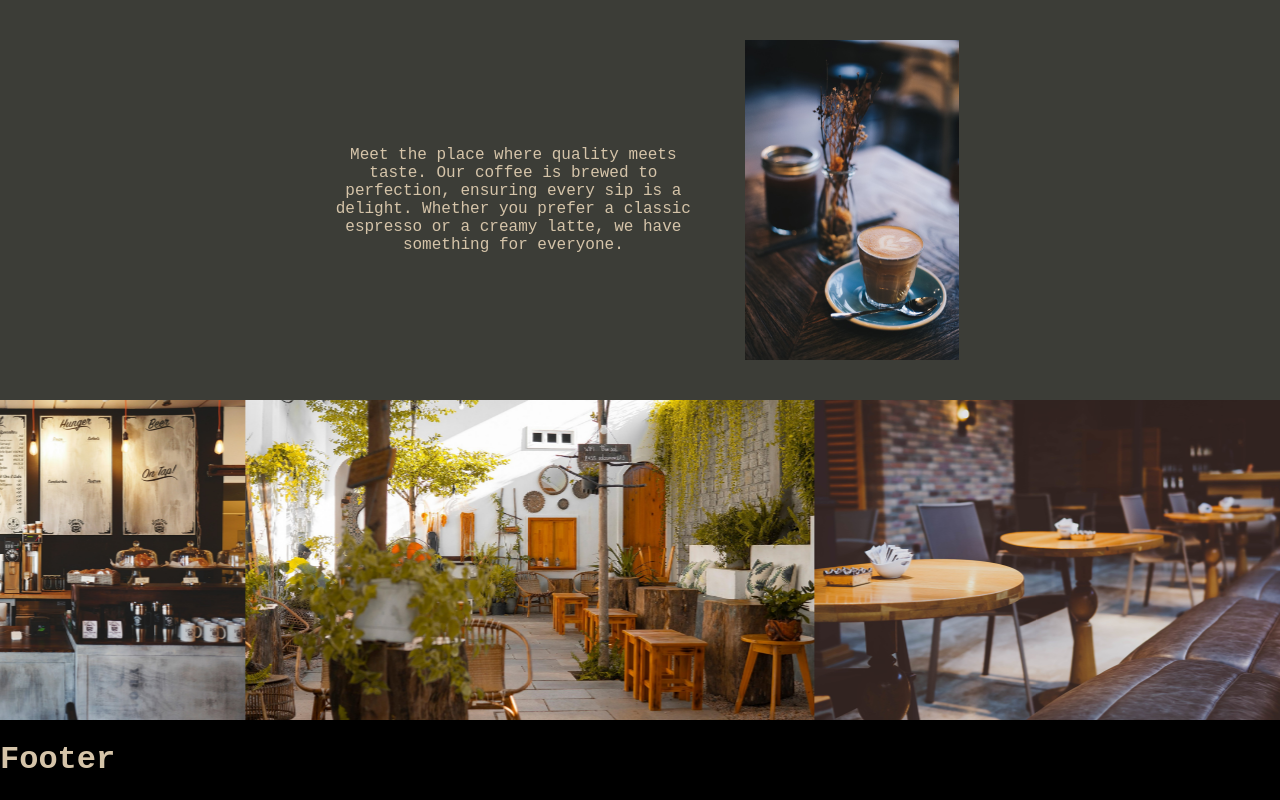
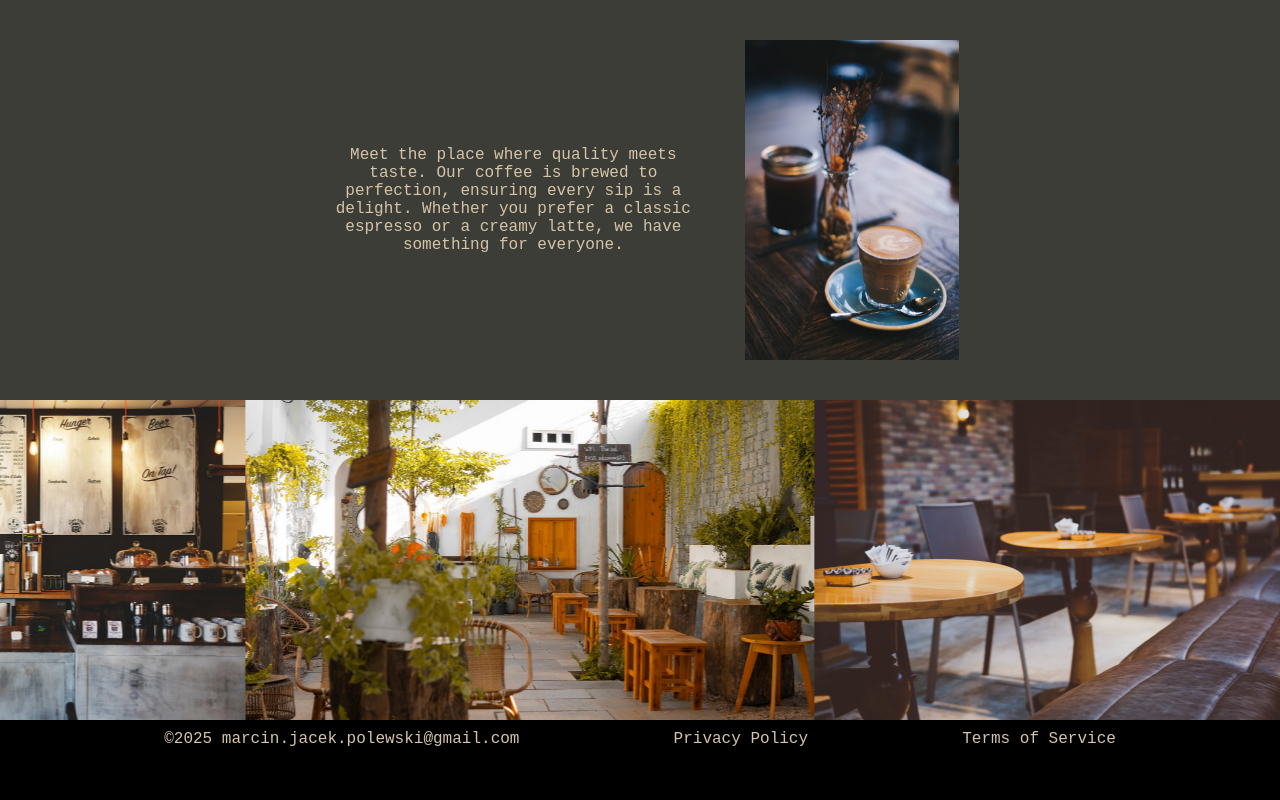
Before and after one commit to MarcinPolewski/Project-Cafe-Website, a React (Vite) app: page /#/ in a window 1280 px wide. Shown: the part 1200-2000 px from the top of the page. After the commit the page ends 1958 px from the top, so only its background shows below. Built offline with nearby package versions, Linux system fonts and the light colour scheme.

Commit message:
implemented footer

```diff
--- /dev/null
+++ b/src/components/Footer/Footer.jsx
@@ -0,0 +1,13 @@
+import classes from './Footer.module.css';
+
+function Footer() {
+
+    return (
+        <div className={classes.footer}>
+            <span>©2025 marcin.jacek.polewski@gmail.com </span>
+            <a>Privacy Policy</a>
+            <a>Terms of Service</a>
+        </div>);
+}
+
+export default Footer;
--- /dev/null
+++ b/src/components/Footer/Footer.module.css
@@ -0,0 +1,24 @@
+.footer {
+    display: flex;
+    justify-content: space-evenly;
+    padding: 10px;
+}
+
+.footer a {
+    text-decoration: none;
+    color: #d5c4a9;
+    font-weight: 500;
+}
+
+.footer a:hover {
+    text-decoration: underline;
+    cursor: pointer;
+}
+
+@media screen and (max-width: 700px) {
+    .footer {
+        flex-direction: column;
+        align-items: center;
+    }
+
+}
--- a/src/layouts/RootLayout.jsx
+++ b/src/layouts/RootLayout.jsx
@@ -1,11 +1,12 @@
 import { Outlet } from 'react-router-dom';
 import NavigationBar from '../components/NavigationBar/NavigationBar';
+import Footer from '../components/Footer/Footer';
 function RootLayout() {
     return (
         <div>
             <NavigationBar />
             <Outlet />
-            <h1>Footer</h1>
+            <Footer />
         </div>
     );
 }
```
